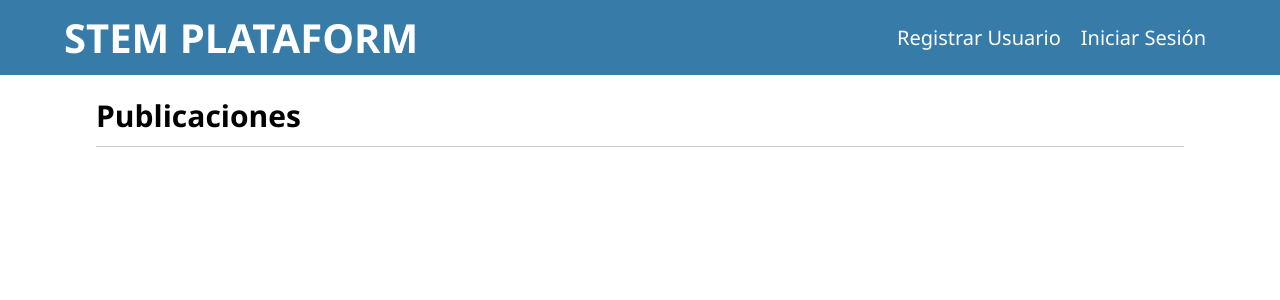
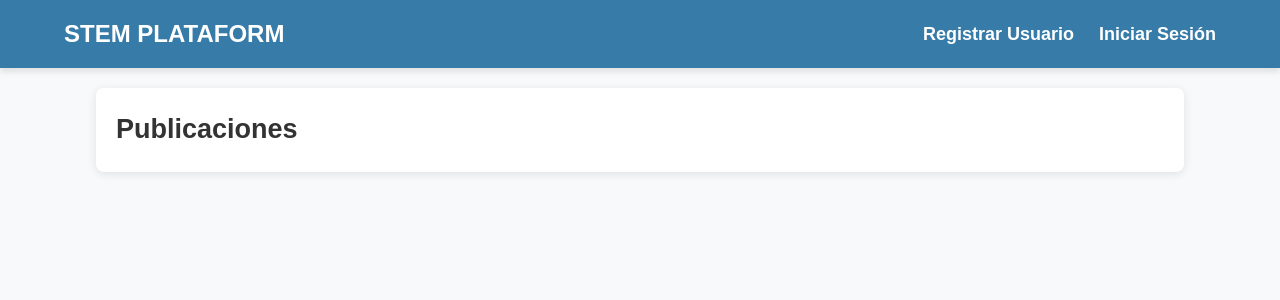
Before and after one commit to IvanInfanteGonzalez26/estadia, a Flask app: page / in a window 1280 px wide. Shown: the top 300 px of the page. Run offline with Flask 3, Linux system fonts and the light colour scheme.

Commit message:
Version con interfaz nueva y responsive

```diff
--- a/static/css/styles.css
+++ b/static/css/styles.css
@@ -1,126 +1,222 @@
-*{
+/* Reset y Configuración General */
+* {
+    margin: 0;
     padding: 0;
-    margin: 0;
     box-sizing: border-box;
+    font-family: 'Poppins', sans-serif;
 }
 
-body{
-    font-family: 'Segoe UI', Tahoma, Geneva, Verdana, sans-serif;
-    font-size: 20px;
+body {
+    font-size: 18px;
+    line-height: 1.6;
+    background-color: #f8f9fa;
+    color: #333;
 }
 
-.header{
+/* Estilos del Header y Navegación */
+.header {
     background-color: #377ba8;
+    padding: 15px 0;
+    text-align: center;
+    box-shadow: 0px 4px 6px rgba(0, 0, 0, 0.1);
 }
-.nav{
+
+.header h1 {
+    color: #fff;
+    font-size: 24px;
+}
+
+.nav {
+    display: flex;
+    justify-content: space-between;
+    align-items: center;
+    max-width: 90%;
+    margin: 0 auto;
+}
+
+.nav .user-info {
     display: flex;
     align-items: center;
-    justify-content: space-between;
-    max-width: 90%;
-    margin: 0 auto;
-    padding: 10px 0;
+    gap: 10px; /* Reduce la separación entre el icono y el nombre del usuario */
 }
 
-.nav a{
-    text-decoration: none;
-    color: #fff;
+.nav .user-info span {
+    font-weight: bold;
+    color: #333; /* Cambia el color del usuario */
 }
 
-.nav nav{
+.nav a {
+    color: #fff;
+    text-decoration: none;
+    font-weight: bold;
+    transition: color 0.3s ease-in-out;
+    margin-right: 15px;
+}
+
+.nav a:last-child {
+    margin-right: 0;
+}
+
+.nav a:hover {
+    color: #ffdd57;
+}
+
+.nav img {
+    width: 40px;
+    height: 40px;
+    border-radius: 50%;
+}
+
+/* Contenido Principal */
+.content {
+    max-width: 85%;
+    margin: 20px auto;
+    background: #fff;
+    padding: 20px;
+    border-radius: 8px;
+    box-shadow: 0 2px 10px rgba(0, 0, 0, 0.1);
+}
+
+/* Mensajes Flash */
+.flash {
+    background-color: #dc3545;
+    color: white;
+    padding: 10px;
+    text-align: center;
+    font-weight: bold;
+    border-radius: 5px;
+    margin-bottom: 10px;
+}
+
+/* Formularios */
+form {
     display: flex;
+    flex-direction: column;
+    gap: 15px;
+}
+
+form label {
+    font-weight: bold;
+}
+
+form input, form textarea {
+    width: 100%;
+    padding: 10px;
+    border: 1px solid #ccc;
+    border-radius: 5px;
+    font-size: 16px;
+}
+
+form input[type="submit"] {
+    background-color: #377ba8;
+    color: white;
+    border: none;
+    cursor: pointer;
+    padding: 12px;
+    font-size: 18px;
+    transition: background 0.3s;
+}
+
+form input[type="submit"]:hover {
+    background-color: #2c6c97;
+}
+
+/* Publicaciones */
+article {
+    background: #fff;
+    padding: 15px;
+    margin: 10px 0;
+    border-radius: 5px;
+    box-shadow: 0 2px 5px rgba(0, 0, 0, 0.1);
+}
+
+article header {
+    display: flex;
+    justify-content: space-between;
     align-items: center;
 }
 
-.nav nav a{
-    margin: 0 10px;
+article header h1 {
+    font-size: 22px;
 }
 
-.nav nav span{
-    margin: 0 10px 0 0;
-    color: #ccc;
-    text-transform: capitalize;
-    font-weight: 600;
+.about {
+    font-style: italic;
+    color: #707070;
+    font-size: 16px;
 }
 
-/*Content*/
-.content{
-    max-width: 85%;
-    margin: 10px auto;
+/* Botones */
+.btn {
+    display: inline-block;
+    padding: 10px 15px;
+    background: #377ba8;
+    color: #fff;
+    text-decoration: none;
+    border-radius: 5px;
+    transition: background 0.3s;
+    font-weight: bold;
 }
 
-.content header{
-    display: flex;
-    justify-content: space-between;
-    align-items: center;
-    border-bottom: 1px solid #ccc;
-    padding: 10px 0;
+.btn:hover {
+    background: #2c6c97;
 }
 
-/* Mensaje de Flahs*/
-.flash{
-    background-color: #0c950c;
-    color: #fff;
-    padding: 10px;
+/* Estilos para los enlaces de publicación */
+.post-links {
+    display: flex;
+    gap: 15px;
 }
 
-/*Index - Publicaciones*/
-article{
-    padding: 10px 0;
+.post-links a {
+    text-decoration: none;
+    font-weight: bold;
+    padding: 8px 12px;
+    border-radius: 5px;
+    transition: background 0.3s;
 }
 
-article header{
-    margin: 10px 0;
-    display: flex;
-    align-self: center;
-    justify-content: space-between;
+.post-links .new-post {
+    background-color: #28a745;
+    color: white;
 }
 
-article header h1{
-    font-size: 26px;
+.post-links .new-post:hover {
+    background-color: #218838;
 }
 
-article header .about{
-    font-style: italic;
-    color: #707070;
-    font-size: 18px;
+.post-links .edit {
+    background-color: #ffc107;
+    color: #333;
 }
 
-/*Formularios*/
-form{
-    margin: 10px 0;
-    display: flex;
-    flex-direction: column;
+.post-links .edit:hover {
+    background-color: #e0a800;
 }
 
-form label, input, textarea{
-    font-weight: 500;
-    margin: 5px 0;
-    font-family: 'Segoe UI', Tahoma, Geneva, Verdana, sans-serif;
-    font-size: 18px;
-    padding: 10px;
+.post-links .delete {
+    background-color: #dc3545;
+    color: white;
 }
 
-form input[type=submit]{
-    align-self: start;
-    min-width: 200px;
+.post-links .delete:hover {
+    background-color: #c82333;
 }
 
-/* LOGIN*/
-.login{
-    max-width: 30%;
-    margin: 0 auto;
+/* Responsive Design */
+@media (max-width: 768px) {
+    .nav {
+        flex-direction: column;
+        text-align: center;
+    }
+    .nav .user-info {
+        justify-content: center;
+        gap: 10px;
+    }
+    .content {
+        max-width: 95%;
+    }
+    form input, form textarea {
+        font-size: 14px;
+    }
 }
-
-.login input[type=submit]{
-    margin: 10px 0;
-    min-width: 100%;
-    background-color: #377ba8;
-    border: none;
-    border-radius: 5px;
-    color: #fff;
-}
-
-.login input[type=submit]:hover{
-    background-color: #2c6c97;
-    cursor: pointer;
-}
--- a/templates/base.html
+++ b/templates/base.html
@@ -12,12 +12,12 @@
 <body>
     <header class="header">
         <div class="nav">
-                <div>
+            <div>
                 <a href="{{ url_for('blog.index') }}">
                 <h1>STEM PLATAFORM</h1>
                 </a>
             </div>
-            <nav>
+            <nav class="user-info">
                 {% if g.user %}
                 <img src="{{ url_for('static', filename='img/user.png')}}" alt="">
                 <span>{{ g.user.username }}</span>
--- a/templates/blog/index.html
+++ b/templates/blog/index.html
@@ -2,7 +2,9 @@
 {% block header %}
     <h2>{% block title %}Publicaciones {% endblock %}</h2>
     {% if g.user %}
-        <a href="{{ url_for('blog.create') }}">Nueva Publicación</a>
+        <div class="post-links">
+            <a href="{{ url_for('blog.create') }}" class="new-post">Nueva Publicación</a>
+        </div>
     {% endif%}
 {% endblock %}
 
@@ -20,8 +22,11 @@
             </div>
             <div>
                 {% if g.user.id == post.author %}
-                    <a href="{{ url_for('blog.update', id=post.id) }}">Editar</a>
-                    <a href="{{ url_for('blog.delete', id=post.id) }}">Eliminar</a>
+                    <div class="post-links">
+                        <a href="{{ url_for('blog.update', id=post.id) }}" class="edit">Editar</a>
+                        <a href="{{ url_for('blog.delete', id=post.id) }}" class="delete">Eliminar</a>
+                    </div>
+
                 {% endif %}
             </div>
         </header>
```
